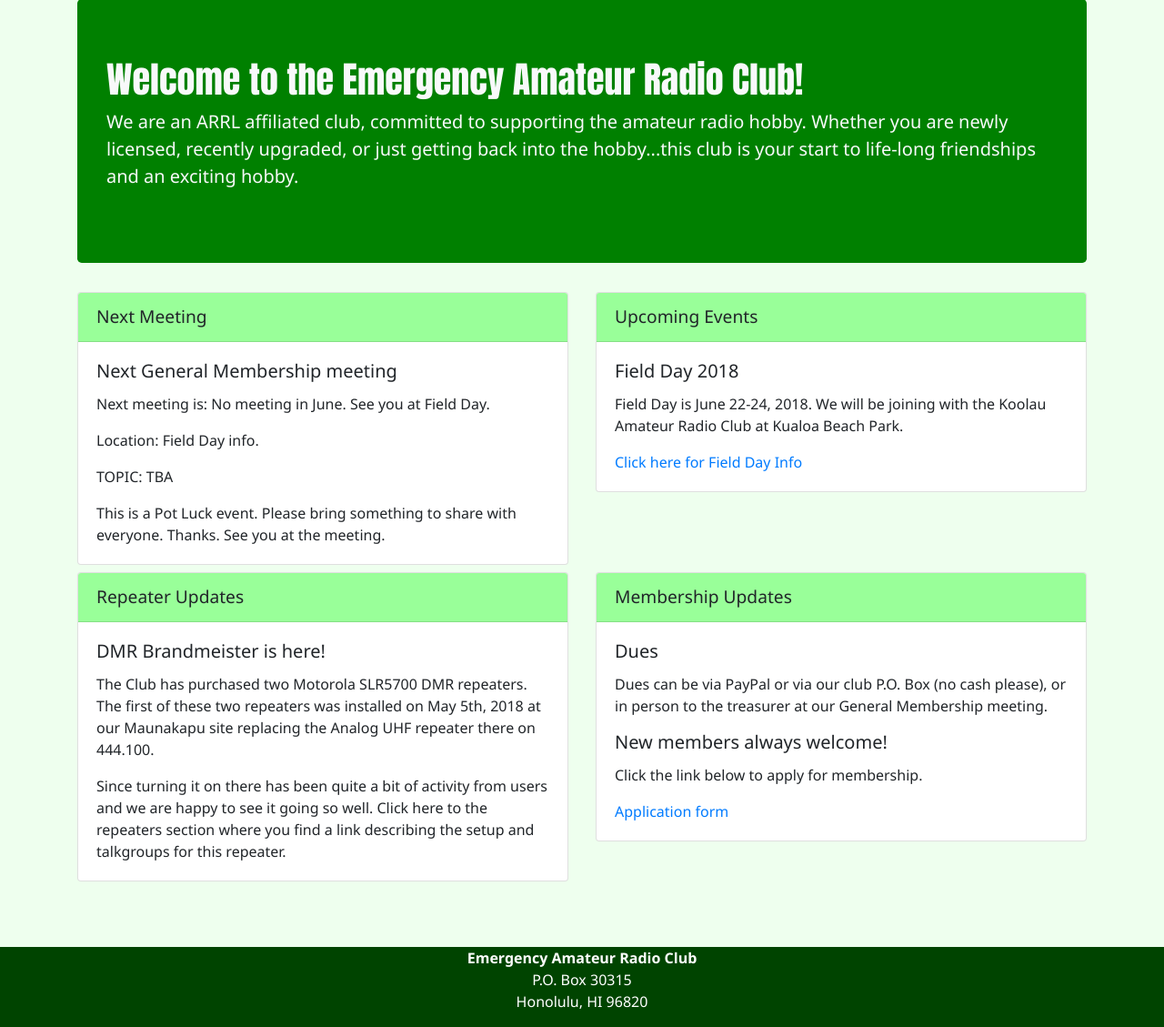
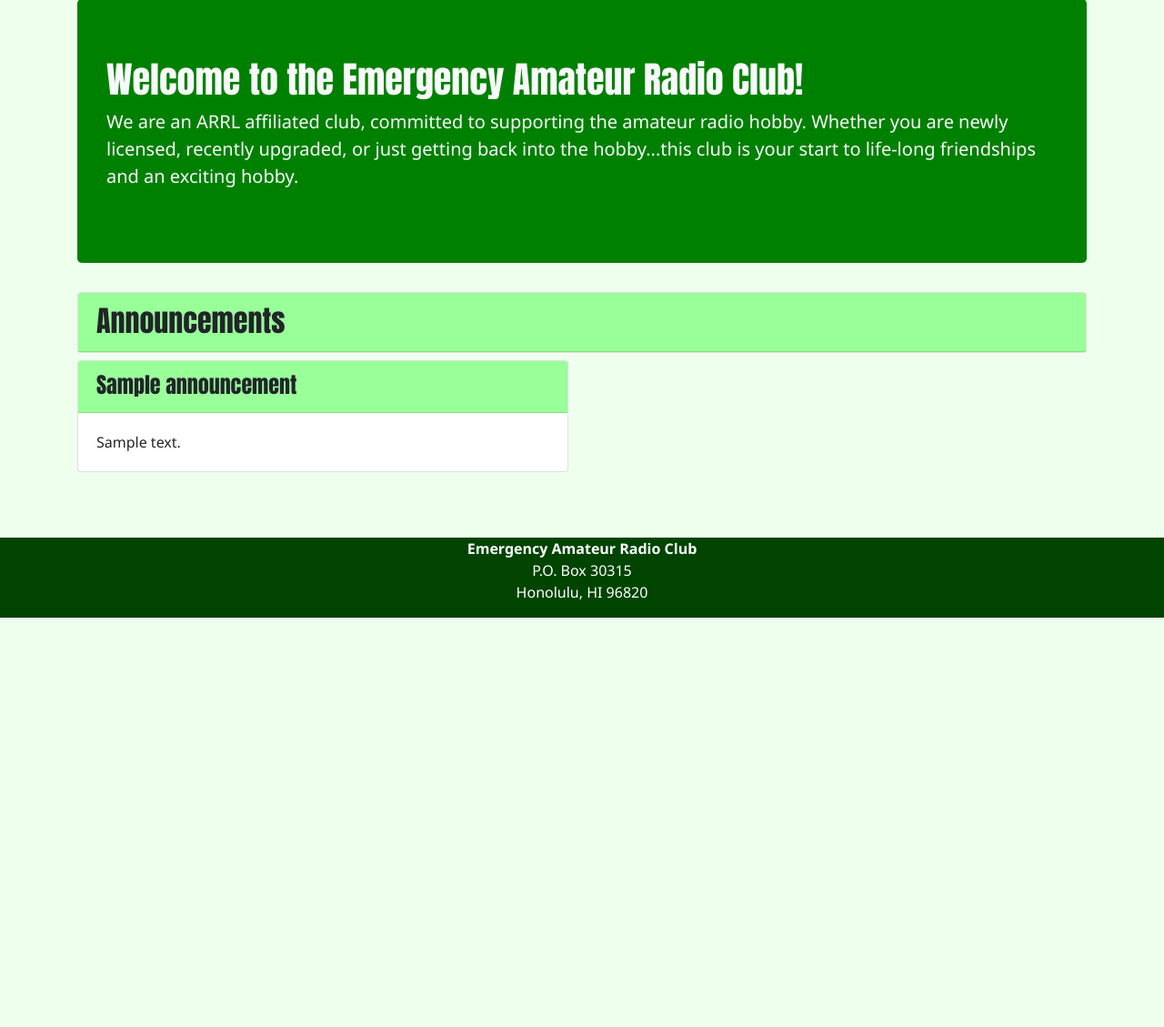
Before and after one commit to pineapplejuice/earc2-members, a Django app: page / in a window 1280 px wide. Shown: the part 221-1350 px from the top of the page at 91% size. After the commit the page ends 900 px from the top, so only its background shows below. Run offline with Django 3.2, Linux system fonts and the light colour scheme; tables that the repository leaves empty hold one stand-in row (values such as "Sample post"); some libraries are stand-ins or nearby versions.

Commit message:
Implement homepage announcements from database

```diff
--- a/homepage/admin.py
+++ b/homepage/admin.py
@@ -16,7 +16,7 @@ class AnnouncementAdmin(MarkdownxModelAdmin):
     def date_created(obj):
         return obj.date_created
 
-    list_display = ('title', 'text', 'date_created')
+    list_display = ('title', 'text', 'date_created', 'expiration_date')
 
 
 class MeetingPlaceAdmin(MarkdownxModelAdmin):
--- a/homepage/models.py
+++ b/homepage/models.py
@@ -1,4 +1,4 @@
-from datetime import timedelta
+from datetime import timedelta, date
 from time import strftime
 
 from django.db import models
@@ -22,9 +22,8 @@ class Announcement(models.Model):
     date_created = models.DateTimeField(auto_now_add=True)
     title = models.CharField(max_length=50, blank=False)
     text = MarkdownxField(blank=False)
+    expiration_date = models.DateTimeField()
 
-    def expiration_date(self):
-        return self.date_created + timedelta(days=30)
 
 
 class MeetingPlace(models.Model):
--- a/homepage/templates/homepage/home.html
+++ b/homepage/templates/homepage/home.html
@@ -1,4 +1,5 @@
 {% extends "base.html" %}
+{% load md2 %}
 
 {% block browsertitle %}Welcome to the Emergency Amateur Radio Club{% endblock %}
 
@@ -9,65 +10,27 @@
 	<p class="lead">We are an ARRL affiliated club, committed to supporting the amateur radio hobby. Whether you are newly licensed, recently upgraded, or just getting back into the hobby...this club is your start to life-long friendships and an exciting hobby.</p>
 </div>
 
+<div class="card mb-2">
+	<div class="card-header">
+		<span class="h2 title">Announcements</span>
+	</div>
+</div>
+
+{% if announcements %}
 <div class="row">
+    {% for announcement in announcements %}
 	<div class="col-sm-6 mb-2">
 		<div class="card">
 			<div class="card-header">
-				Next Meeting
+				<span class="h4 title">{{announcement.title}}</span>
 			</div>
 			<div class="card-body">
-				<h5 class="card-title">Next General Membership meeting</h5>
-				<p class="card-text">Next meeting is: No meeting in June. See you at Field Day.</p>
-				<p class="card-text">Location: Field Day info.</p>
-				<p class="card-text">TOPIC: TBA</p>
-				<p class="card-text">This is a Pot Luck event. Please bring something to share with everyone. Thanks. See you at the meeting.</p>
+                {{announcement.text|markdown}}
 			</div>
 		</div>
 	</div>
-
-	<div class="col-sm-6 mb-2">
-		<div class="card">
-			<div class="card-header">
-				Upcoming Events
-			</div>
-			<div class="card-body">
-				<h5 class="card-title">Field Day 2018</h5>
-				<p class="card-text">Field Day is June 22-24, 2018. We will be joining with the Koolau Amateur Radio Club at Kualoa Beach Park.</p>
-				<a class="card-link" href="{% url 'field_day' %}">Click here for Field Day Info</a>
-			</div>
-		</div>
-	</div>
-
-	<div class="col-sm-6 mb-2">
-		<div class="card">
-			<div class="card-header">
-				Repeater Updates
-			</div>
-			<div class="card-body">
-				<h5 class="card-title">DMR Brandmeister is here!</h5>
-				<p class="card-text">The Club has purchased two Motorola SLR5700 DMR repeaters. The first of these two repeaters was installed on May 5th, 2018 at our Maunakapu site replacing the Analog UHF repeater there on 444.100.</p>
-				<p class="card-text">Since turning it on there has been quite a bit of activity from users and we are happy to see it going so well. Click here to the repeaters section where you find a link describing the setup and talkgroups for this repeater.</p>
-			</div>
-		</div>
-	</div>
-
-	<div class="col-sm-6 mb-2">
-		<div class="card">
-			<div class="card-header">
-				Membership Updates
-			</div>
-			<div class="card-body">
-				<h5 class="card-title">Dues</h5>
-				<p class="card-text">Dues can be via PayPal or via our club P.O. Box (no cash please), or in person to the treasurer at our General Membership meeting.</p>
-
-				<h5 class="card-title">New members always welcome!</h5>
-				<p class="card-text">Click the link below to apply for membership.</p>
-				<a class="card-link" href="{% url 'member_new_form' %}">Application form</a>
-			</div>
-		</div>
-	</div>
-
+	{% endfor %}
 </div>
-
+{% endif %}
 
 {% endblock %}
--- a/homepage/urls.py
+++ b/homepage/urls.py
@@ -15,7 +15,7 @@ urlpatterns = [
     url(r'^events/(?P<id>[0-9]+)/$', views.view_event, name="view_event"),
     url(r'^events/calendar/(?P<year>[0-9]{4})/(?P<month>[0-9]{1,2})/$', views.calendar, name="event_calendar"),
     url(r'^faq-list/$', views.faq_list, name="faq_list"),
-    url(r'^field_day/$', views.field_day, name="field_day"),
+    url(r'^field-day/$', views.field_day, name="field_day"),
     url(r'^links/$', views.links, name="links"),
     url(r'^meetings/$', views.meetings, name="meetings"),
     url(r'^nets/$', views.nets, name="nets"),
--- a/homepage/views.py
+++ b/homepage/views.py
@@ -4,6 +4,7 @@ from datetime import datetime, date, timedelta
 from datetime import timezone as dt_timezone
 from calendar import monthrange
 
+from django.db.models import Q
 from django.contrib import messages
 from django.core.mail import send_mail, BadHeaderError
 from django.shortcuts import render, redirect, get_object_or_404, render_to_response
@@ -16,7 +17,7 @@ from payments.paypal_helpers import paypal_email_test_or_prod
 
 from helpers.utils import send_email_from_template
 from homepage.forms import ContactForm
-from homepage.models import MeetingPlace, Event, LinkGroup, QuestionGroup
+from homepage.models import Announcement, MeetingPlace, Event, LinkGroup, QuestionGroup
 from manage_members.models import Member
 
 
@@ -28,7 +29,17 @@ HST = dt_timezone(-timedelta(hours=10))
 
 def home_page(request):
     """Render home page."""
-    return render(request, 'homepage/home.html')
+
+    announcements = Announcement.objects.filter(
+        Q(expiration_date__isnull=True) |
+        Q(expiration_date__gte=timezone.now())
+    ).order_by('-date_created')
+
+    context = {
+        'announcements': announcements,
+    }
+
+    return render(request, 'homepage/home.html', context)
 
 def about(request):
     """Render about static page."""
```
Also changed, not shown: homepage/migrations/0013_announcement_expiration_date.py (added).
